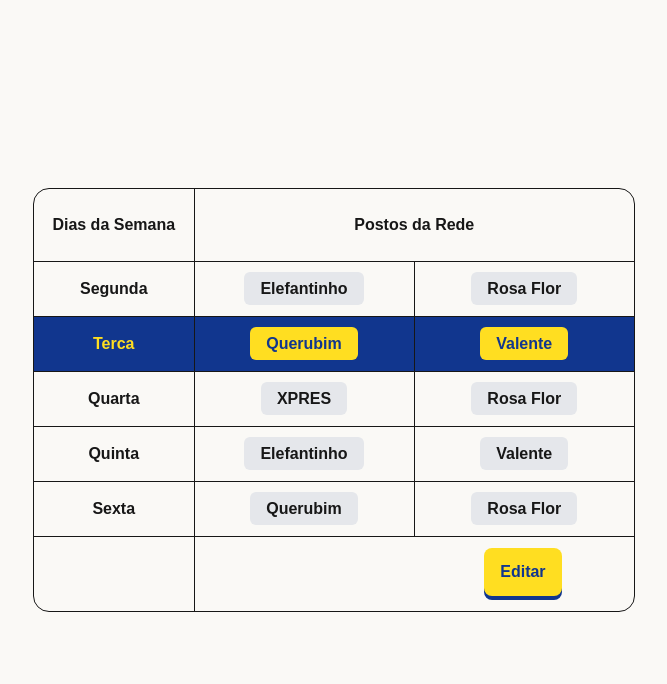
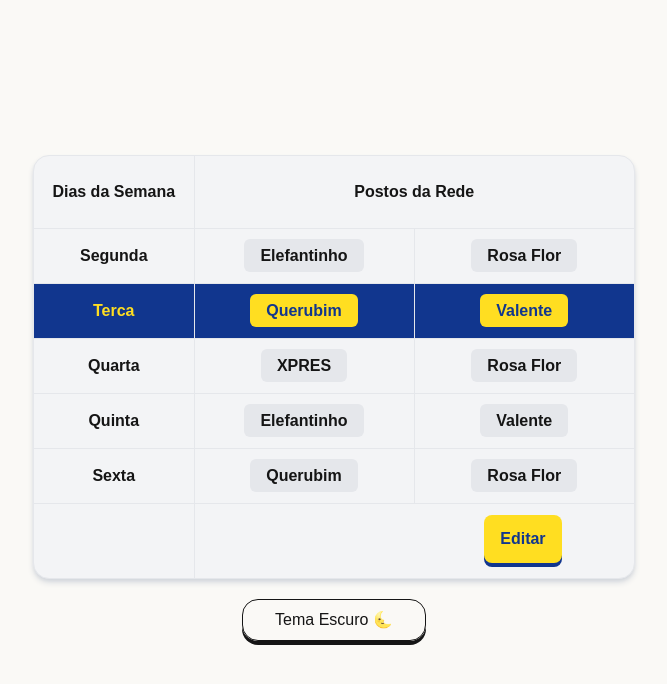
Before and after one commit to adejuniorr/rp3-monitoramento, a Next.js app: page / in a window 1280 px wide. Shown: the top 684 px of the page, without its empty margins (306-973 px from the left). Built offline with nearby package versions, Linux system fonts and the light colour scheme.

Commit message:
:sparkles: feat : add toggle theme functionality
- Add Theme Context;
- Add theme switch button;
- Set styles for dark and light modes;

```diff
--- a/src/app/globals.css
+++ b/src/app/globals.css
@@ -2,22 +2,9 @@
 @tailwind components;
 @tailwind utilities;
 
-:root {
-  --background: #faf9f6;
-  --foreground: #171717;
-  overflow-x: hidden;
-}
-
-@media (prefers-color-scheme: dark) {
-  :root {
-    --background: #202020;
-    --foreground: #faf9f6;
-  }
-}
-
 body {
-  color: var(--foreground);
-  background: var(--background);
+  @apply text-black dark:text-white;
+  @apply bg-white dark:bg-black;
   font-family: Arial, Helvetica, sans-serif;
 }
 
--- a/src/app/page.tsx
+++ b/src/app/page.tsx
@@ -1,12 +1,17 @@
+import { ThemeSwitch } from "@/components/buttons/ThemeSwitch";
 import { MonitoringSchedule } from "@/components/MonitoringSchedule";
 import { ScheduleProvider } from "@/contexts/ScheduleContext";
+import { ThemeProvider } from "@/contexts/ThemeContext";
 
 export default function Home() {
   return (
-    <main className="w-screen h-screen flex flex-col items-center justify-center">
-      <ScheduleProvider>
-        <MonitoringSchedule />
-      </ScheduleProvider>
-    </main>
+    <ThemeProvider>
+      <main className="w-screen h-screen flex flex-col items-center justify-center gap-6">
+        <ScheduleProvider>
+          <MonitoringSchedule />
+        </ScheduleProvider>
+        <ThemeSwitch />
+      </main>
+    </ThemeProvider>
   );
 }
--- a/src/components/MonitoringSchedule.tsx
+++ b/src/components/MonitoringSchedule.tsx
@@ -47,7 +47,7 @@ export const MonitoringSchedule = () => {
   };
 
   return (
-    <div className="relative rounded-[16px] border border-foreground dark:border-gray-500 bg-background">
+    <div className="relative rounded-[16px] border border-gray-200 dark:border-gray-600 bg-gray-100 dark:bg-black shadow-md shadow-gray-300 dark:shadow-none">
       <table className="w-[600px] h-[400px] overflow-hidden text-base">
         <THeader />
         <tbody>
--- /dev/null
+++ b/src/components/buttons/ThemeSwitch.tsx
@@ -0,0 +1,17 @@
+"use client";
+import { ThemeContext } from "@/contexts/ThemeContext";
+import { useContext } from "react";
+
+export const ThemeSwitch = () => {
+  const { theme, toggleTheme } = useContext(ThemeContext);
+
+  return (
+    <button
+      type="button"
+      onClick={toggleTheme}
+      className="border border-black dark:border-white rounded-[16px] px-[32px] py-[8px] -translate-y-1 shadow-border-b active:translate-y-0 active:shadow-none"
+    >
+      {theme === "dark" ? "Tema Claro 🌞" : "Tema Escuro 🌜"}
+    </button>
+  );
+};
--- a/src/components/monitoring-schedule/DayRow.tsx
+++ b/src/components/monitoring-schedule/DayRow.tsx
@@ -22,19 +22,19 @@ export const DayRow = ({
 
   const cellClass = isCurrentDay
     ? "bg-rp3-yellow text-rp3-blue px-4 py-2 rounded-md font-bold"
-    : "bg-gray-200 dark:bg-black px-4 py-2 rounded-md font-bold";
+    : "bg-gray-200 dark:bg-gray-800 px-4 py-2 rounded-md font-bold";
 
   const rowClass = isCurrentDay ? "bg-rp3-blue text-rp3-yellow font-bold" : "";
 
   return (
     <tr key={day} className={rowClass}>
-      <th className="py-[15px] border-r border-b border-foreground dark:border-gray-500">
+      <th className="py-[15px] border-r border-b border-gray-200 dark:border-gray-600">
         {day}
       </th>
-      <td className="py-[15px] w-[220px] text-center border-r border-b border-foreground dark:border-gray-500">
+      <td className="py-[15px] w-[220px] text-center border-r border-b border-gray-200 dark:border-gray-600">
         <span className={cellClass}>{station.name}</span>
       </td>
-      <td className="py-[15px] w-[220px] text-center border-b border-foreground dark:border-gray-500">
+      <td className="py-[15px] w-[220px] text-center border-b border-gray-200 dark:border-gray-600">
         <span className={cellClass}>{priorityStation.name}</span>
       </td>
     </tr>
--- a/src/components/monitoring-schedule/THeader.tsx
+++ b/src/components/monitoring-schedule/THeader.tsx
@@ -2,12 +2,12 @@ export const THeader = () => {
   return (
     <thead>
       <tr>
-        <th className="w-[160px] px-[16px] py-[24px] border-r border-b border-foreground dark:border-gray-500">
+        <th className="w-[160px] px-[16px] py-[24px] border-r border-b border-gray-200 dark:border-gray-600">
           Dias da Semana
         </th>
         <th
           colSpan={2}
-          className="px-[16px] py-[24px] border-b border-foreground dark:border-gray-500"
+          className="px-[16px] py-[24px] border-b border-gray-200 dark:border-gray-600"
         >
           Postos da Rede
         </th>
--- a/src/components/monitoring-schedule/TableActions.tsx
+++ b/src/components/monitoring-schedule/TableActions.tsx
@@ -21,7 +21,7 @@ export const TableActions = ({
 
   return (
     <tr className="h-[75px]">
-      <th className="border-r border-foreground dark:border-gray-500 text-background select-none">
+      <th className="border-r border-gray-200 dark:border-gray-500 opacity-0 select-none">
         .
       </th>
       <td className="text-center relative">
--- /dev/null
+++ b/src/contexts/ThemeContext.tsx
@@ -0,0 +1,44 @@
+"use client";
+import { createContext, useEffect, useState } from "react";
+
+interface ThemeContextProps {
+  theme: string;
+  toggleTheme: () => void;
+}
+
+export const ThemeContext = createContext<ThemeContextProps>({
+  theme: "light",
+  toggleTheme: () => {},
+});
+
+export const ThemeProvider = ({ children }: { children: React.ReactNode }) => {
+  const [theme, setTheme] = useState<string>("light");
+
+  useEffect(() => {
+    const savedTheme = localStorage.getItem("theme");
+    if (savedTheme) {
+      setTheme(savedTheme);
+    }
+  }, []);
+
+  useEffect(() => {
+    document.documentElement.classList.toggle("dark", theme === "dark");
+    localStorage.setItem("theme", theme);
+  }, [theme]);
+
+  const toggleTheme = () => {
+    if (theme === "light") {
+      setTheme("dark");
+      localStorage.setItem("theme", "dark");
+    } else {
+      setTheme("light");
+      localStorage.setItem("theme", "light");
+    }
+  };
+
+  return (
+    <ThemeContext.Provider value={{ theme, toggleTheme }}>
+      {children}
+    </ThemeContext.Provider>
+  );
+};
--- a/tailwind.config.ts
+++ b/tailwind.config.ts
@@ -6,11 +6,12 @@ export default {
     "./src/components/**/*.{js,ts,jsx,tsx,mdx}",
     "./src/app/**/*.{js,ts,jsx,tsx,mdx}",
   ],
+  darkMode: "selector",
   theme: {
     extend: {
       colors: {
-        background: "var(--background)",
-        foreground: "var(--foreground)",
+        black: "#151515",
+        white: "#FAF9F6",
         "rp3-blue": "#11368E",
         "rp3-yellow": "#FFDE21"
       },
```
